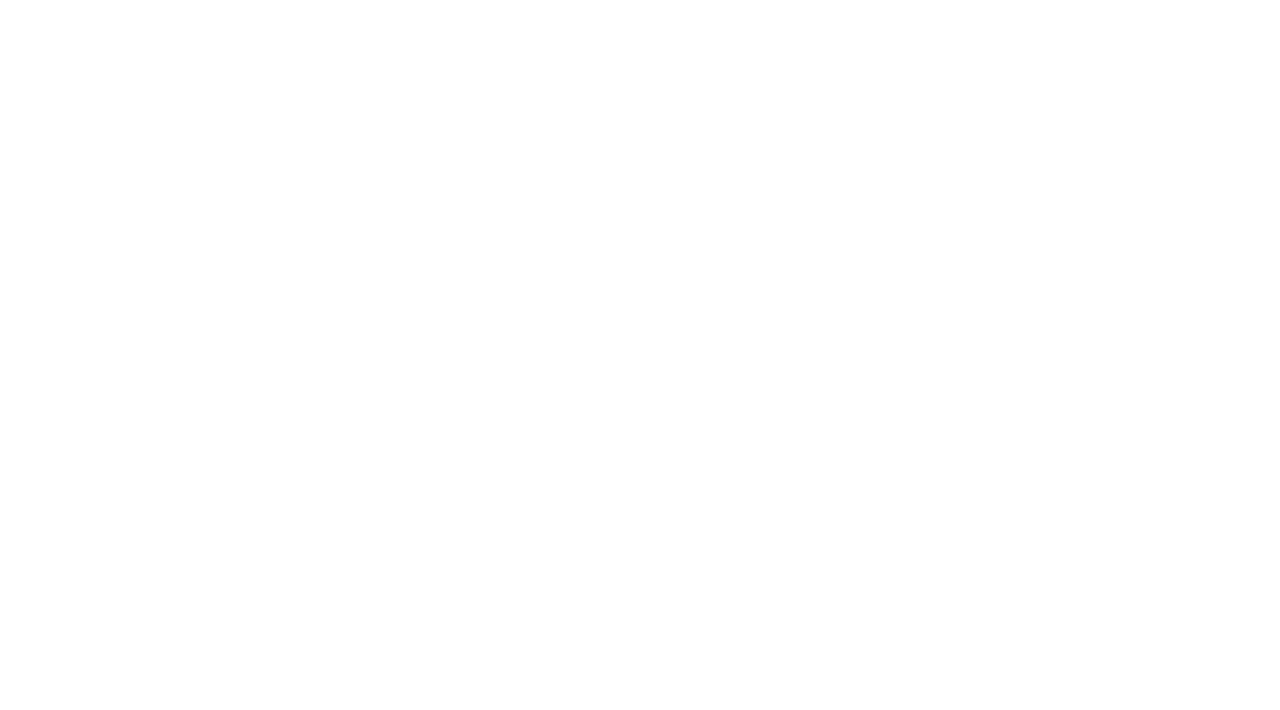
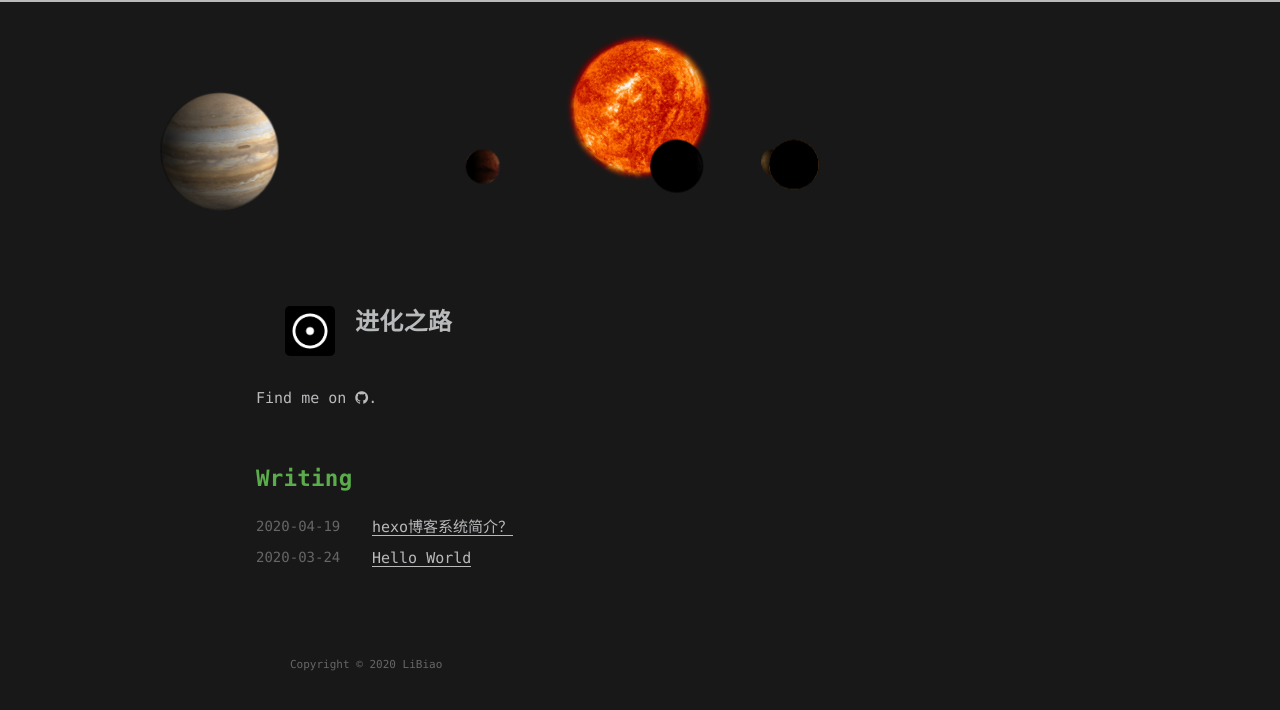
Before and after one commit to hello-libiao/hello-libiao.github.io, a plain HTML site: page index.html in a window 1280 px wide. Drawn offline with nearby package versions, Linux system fonts and the light colour scheme.

Commit message:
Site updated: 2020-04-19 23:56:21

```diff
--- a/index.html
+++ b/index.html
@@ -1,14 +1,210 @@
 <!DOCTYPE html>
-<html>
-	<head>
-		<meta charset="utf-8" />
-		<title></title>
-		<meta name="viewport" content="width=device-width,initial-scale=1.0" />
-		<link rel="stylesheet" type="text/css" href="bootstrap-4.4.1-dist/css/bootstrap.css"/>
-	</head>
-	<body>
+<html lang=zh>
+<head>
+    <!-- so meta -->
+    <meta charset="utf-8">
+    <meta http-equiv="X-UA-Compatible" content="IE=edge">
+    <meta name="HandheldFriendly" content="True">
+    <meta name="viewport" content="width=device-width, initial-scale=1, maximum-scale=1" />
+    <meta property="og:type" content="website">
+<meta property="og:title" content="进化之路">
+<meta property="og:url" content="https://hello-libiao.github.io/index.html">
+<meta property="og:site_name" content="进化之路">
+<meta property="article:author" content="LiBiao">
+<meta name="twitter:card" content="summary">
 
-		<script src="./js/jquery-3.3.1.js" type="text/javascript" charset="utf-8"></script>
-		<script src="bootstrap-4.4.1-dist/js/bootstrap.js" type="text/javascript" charset="utf-8"></script>
-	</body>
+
+
+
+              <link rel="shortcut icon" href="/images/favicon.ico">
+
+
+
+
+            <link rel="icon" type="image/png" href="/images/favicon-192x192.png" sizes="192x192">
+
+
+
+
+            <link rel="apple-touch-icon" sizes="180x180" href="/images/apple-touch-icon.png">
+
+
+
+    <!-- title -->
+    <title>进化之路</title>
+    <!-- styles -->
+
+<link rel="stylesheet" href="/lib/font-awesome/css/font-awesome.min.css">
+
+
+<link rel="stylesheet" href="/lib/meslo-LG/styles.css">
+
+
+<link rel="stylesheet" href="/lib/justified-gallery/justifiedGallery.min.css">
+
+
+<link rel="stylesheet" href="/css/style.css">
+
+    <!-- rss -->
+
+
+    <!-- jquery -->
+
+<script src="/lib/jquery/jquery.min.js"></script>
+
+<meta name="generator" content="Hexo 4.2.0"></head>
+
+<body>
+    <div class="banner">
+<div id="blogtitel" class="blogtitel">进化之路</div>
+<ul id="wrapper" class="wrapper">
+  <div class="sun">
+    <div class="star"></div>
+  </div>
+  <div class="mercury">
+    <div class="planet">
+      <div class="shadow"></div>
+    </div>
+  </div>
+  <div class="venus">
+    <div class="planet">
+      <div class="shadow"></div>
+    </div>
+  </div>
+  <div class="earth">
+    <div class="planet"><div class="shadow"></div></div>
+  </div>
+  <div class="mars">
+    <div class="planet"><div class="shadow"></div></div>
+  </div>
+  <div class="jupiter">
+    <div class="planet"><div class="shadow"></div></div>
+  </div>
+</ul>
+</div>
+
+    <div class="background">
+
+      <div class="content index width mx-auto px2 my4">
+
+            <header id="header">
+  <a href="/">
+
+
+      <div id="logo" style="background-image: url(/images/logo.png);"></div>
+
+
+    <div id="title">
+      <h1>进化之路</h1>
+    </div>
+  </a>
+  <!-- <div id="nav">
+    <ul>
+      <li class="icon">
+        <a href="#"><i class="fa fa-bars fa-2x"></i></a>
+      </li>
+
+        <li><a href="/home/">Home</a></li>
+
+        <li><a href="/about/">About</a></li>
+
+        <li><a href="/archives/">Writing</a></li>
+
+        <li><a href="http://github.com/tzvetkov75" target="_blank" rel="noopener">Projects</a></li>
+
+    </ul>
+  </div> -->
+</header>
+
+
+          <section id="about">
+
+  <p style="display: inline">
+
+      Find me on
+      <ul id="sociallinks">
+
+          <li><a class="icon" target="_blank" href="https://github.com/hello-libiao/hello-libiao.github.io" title="github"><i class="fa fa-github"></i></a></li>
+      </ul>.
+
+  </p>
+</section>
+
+<section id="writing">
+  <span class="h1"><a href="/archives">Writing</a></span>
+  <ul class="post-list">
+
+      <li class="post-item">
+
+    <div class="meta">
+        <time datetime="2020-04-19T15:28:22.000Z" itemprop="datePublished">2020-04-19</time>
+    </div>
+
+
+        <span>
+
+        <a class="" href="/2020/04/19/hexo%E5%8D%9A%E5%AE%A2%E7%B3%BB%E7%BB%9F%E7%AE%80%E4%BB%8B/">hexo博客系统简介？</a>
+
+
+
+</span>
+      </li>
+
+      <li class="post-item">
+
+    <div class="meta">
+        <time datetime="2020-03-23T16:30:03.409Z" itemprop="datePublished">2020-03-24</time>
+    </div>
+
+
+        <span>
+
+        <a class="" href="/2020/03/24/hello-world/">Hello World</a>
+
+
+
+</span>
+      </li>
+
+  </ul>
+</section>
+
+
+
+      </div>
+
+      <footer id="footer">
+  <div class="footer-left">
+    Copyright &copy; 2020 LiBiao
+  </div>
+  <!-- <div class="footer-right">
+    <nav>
+      <ul>
+
+          <li><a href="/home/">Home</a></li>
+
+          <li><a href="/about/">About</a></li>
+
+          <li><a href="/archives/">Writing</a></li>
+
+          <li><a href="http://github.com/tzvetkov75" target="_blank" rel="noopener">Projects</a></li>
+
+      </ul>
+    </nav>
+  </div> -->
+</footer>
+
+
+<script src="/lib/justified-gallery/jquery.justifiedGallery.min.js"></script>
+
+
+<script src="/js/main.js"></script>
+
+<!-- Google Analytics -->
+
+<!-- Disqus Comments -->
+
+
+    </div>
+</body>
 </html>
```
